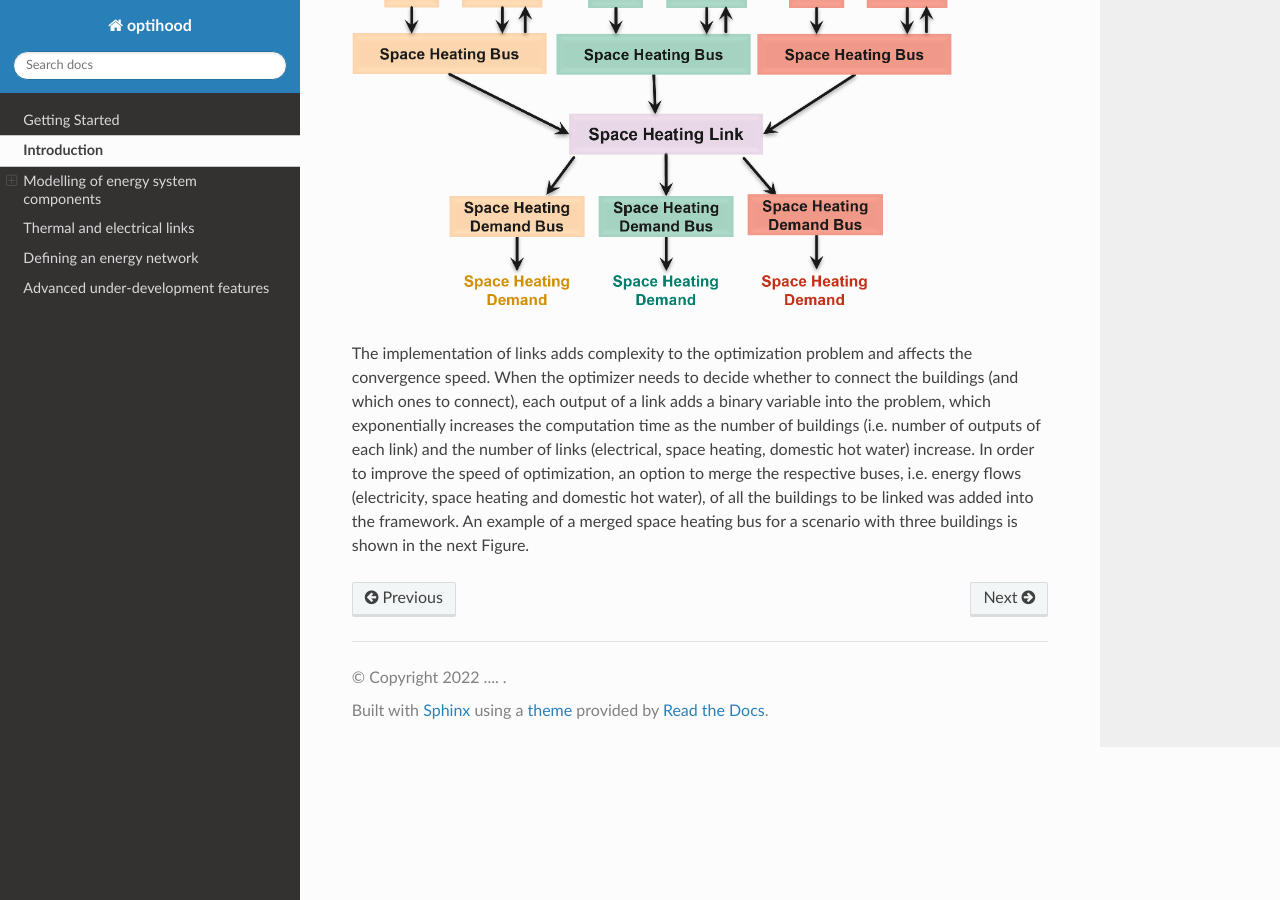
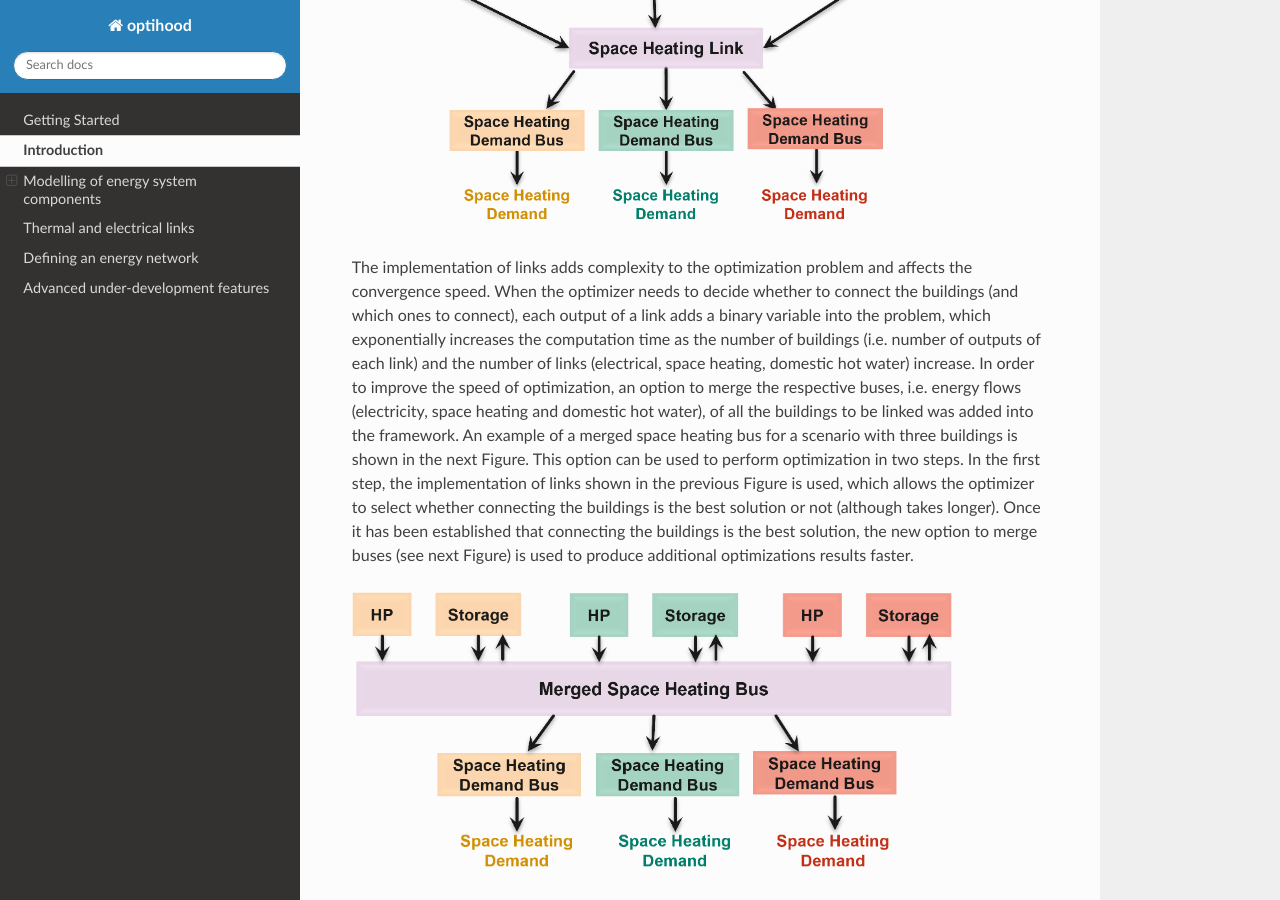
Before and after one commit to SPF-OST/optihood, a Sphinx documentation site: the page built from docs/guide/energy_system_component_models.rst, in a window 1280 px wide and 900 px high, scrolled down 11375 px. Built offline with Sphinx 7.4.7 and the Read the Docs theme 2.0.0, drawn with Linux system fonts in a browser that asks for light colours; pages that are not in the unit, such as notebooks, are missing from menus.

Commit message:
Update energy_system_component_models.rst

```diff
--- a/docs/guide/energy_system_component_models.rst
+++ b/docs/guide/energy_system_component_models.rst
@@ -102,7 +102,7 @@ Table 2: Differences between experiments and fitted data for the HP08L-M-BC air/
 Table 3: Fitted coefficients for the HP08L-M-BC air/water heat pump using the two equations above.
 
 .. image:: ./resources/HP_table3.png
-      :width: 600
+      :width: 500
       :alt: HP_table3
 
 .. image:: ./resources/HP08L-M-BC-COP-1.png
@@ -276,4 +276,12 @@ time as the number of buildings (i.e. number of outputs of each link) and the nu
 heating, domestic hot water) increase. In order to improve the speed of optimization, an option to merge the
 respective buses, i.e. energy flows (electricity, space heating and domestic hot water), of all the buildings to
 be linked was added into the framework. An example of a merged space heating bus for a scenario with three
-buildings is shown in the next Figure.
+buildings is shown in the next Figure. This option can be used to perform optimization in two steps. In the first
+step, the implementation of links shown in the previous Figure is used, which allows the optimizer to select whether
+connecting the buildings is the best solution or not (although takes longer). Once it has been established that
+connecting the buildings is the best solution, the new option to merge buses (see next Figure) is used to produce
+additional optimizations results faster.
+
+.. image:: ./resources/mergedSHBusExample.png
+      :width: 600
+      :alt: shLinkExample
```
